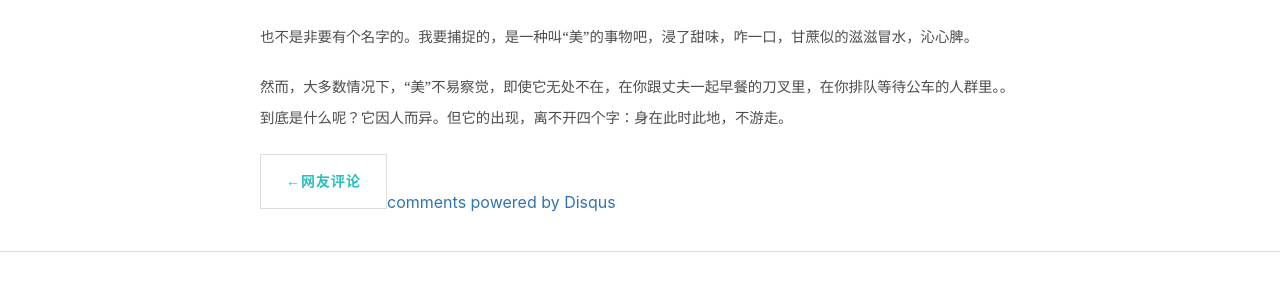
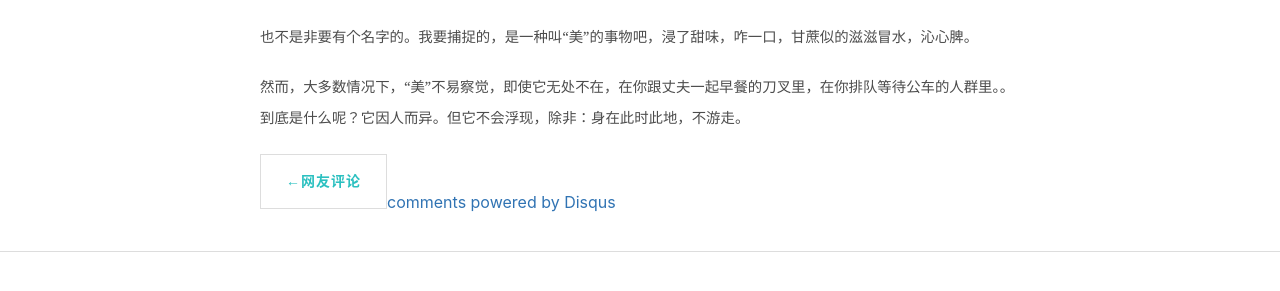
Before and after one commit to shirleysteve/1, a Jekyll site: the page built from _posts/2018-11-26-身在此时此地，不游走.md, in a window 1280 px wide. Shown: the part 414-705 px from the top of the page. Built offline with Jekyll 4.4.1, drawn with Linux system fonts in a browser that asks for light colours; nearby versions of some CDN libraries; comment, search, counter and statistics services are not loaded.

Commit message:
Update 2018-11-26-身在此时此地，不游走.md

```diff
--- a/_posts/2018-11-26-身在此时此地，不游走.md
+++ b/_posts/2018-11-26-身在此时此地，不游走.md
@@ -12,4 +12,4 @@ title: 身在此时此地，不游走
 
 也不是非要有个名字的。我要捕捉的，是一种叫“美”的事物吧，浸了甜味，咋一口，甘蔗似的滋滋冒水，沁心脾。
 
-然而，大多数情况下，“美”不易察觉，即使它无处不在，在你跟丈夫一起早餐的刀叉里，在你排队等待公车的人群里。。到底是什么呢？它因人而异。但它的出现，离不开四个字：身在此时此地，不游走。
+然而，大多数情况下，“美”不易察觉，即使它无处不在，在你跟丈夫一起早餐的刀叉里，在你排队等待公车的人群里。。到底是什么呢？它因人而异。但它不会浮现，除非：身在此时此地，不游走。
```
